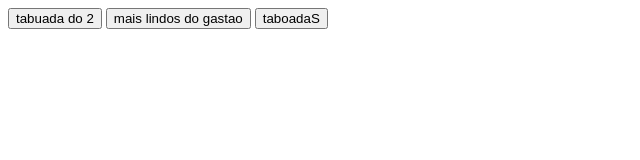
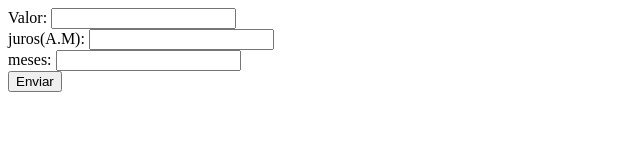
Before and after one commit to hidekiaa/henryprimeirob_3t, a plain HTML site: page index.HTML in a window 1280 px wide. Shown: the whole page, without its empty margins (0-640 px from the left). Drawn offline with Linux system fonts and the light colour scheme.

Commit message:
Update index.HTML

```diff
--- a/index.HTML
+++ b/index.HTML
@@ -8,8 +8,10 @@
    <script src="estudo.js"></script>
 </head>
 <body>
-    <button onclick="escreva()">tabuada do 2</button>
-    <button onclick="mostralista()">mais lindos do gastao</button>
-    <button onclick="multiplica()">taboadaS</button>
+   Valor: <input id="valor" type="text"><br>
+   juros(A.M): <input id="juros" type="text"><br>
+   meses: <input id="meses"  type="text"><br>
+    <button onclick="total()"> Enviar </button>
+
 </body>
 </html>
```
